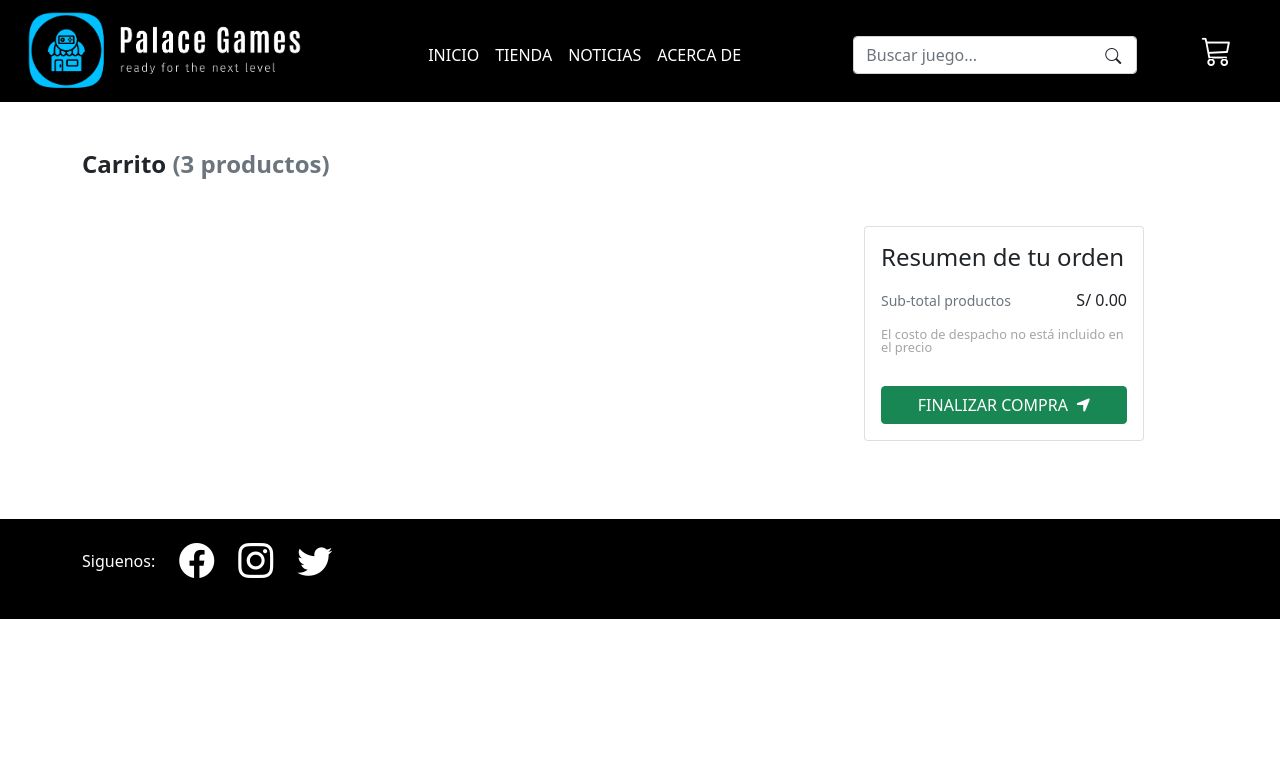
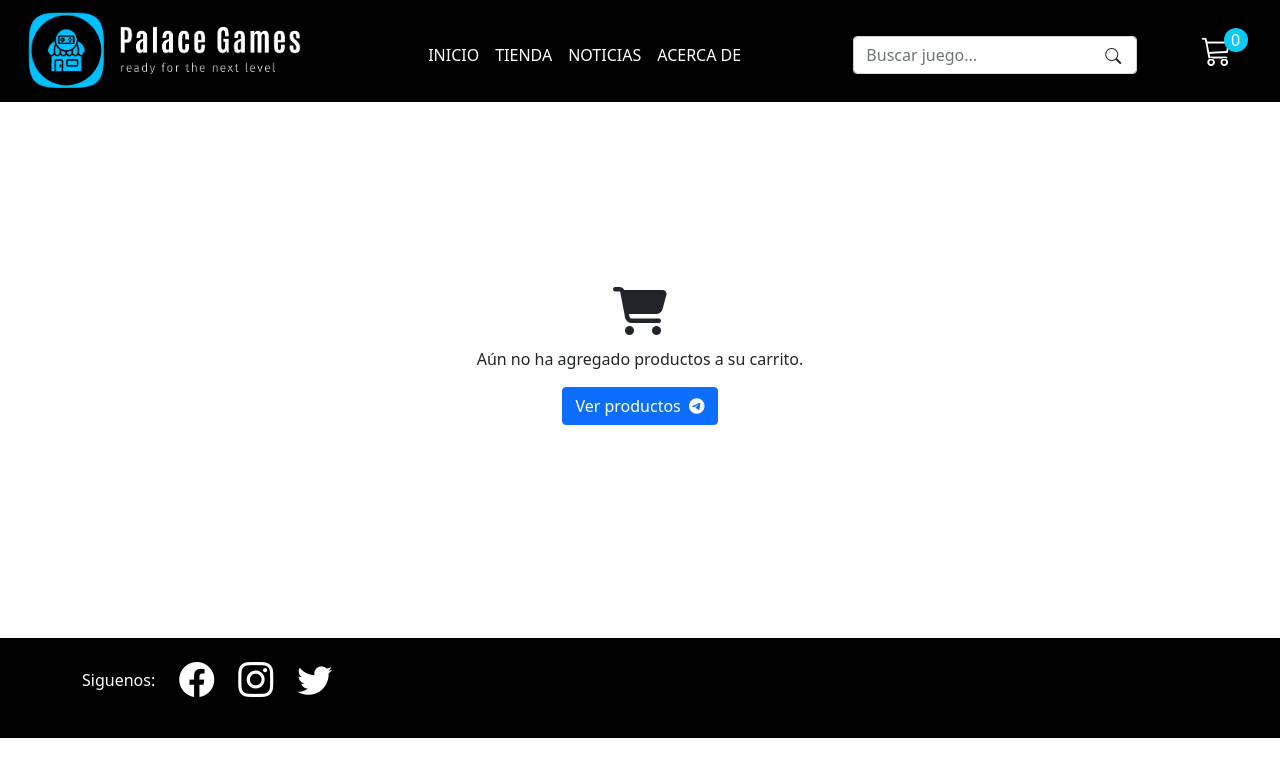
Before and after one commit to juanvilchez2002/proyEcommerce, a React (Create React App) app: page /carrito in a window 1280 px wide. Shown: the top 776 px of the page. Built offline with nearby package versions, Linux system fonts and the light colour scheme.

Commit message:
Agregar a carrito desde detalle y número de productos en header

```diff
--- a/src/App.js
+++ b/src/App.js
@@ -24,6 +24,7 @@ export default function App() {
     <CarritoContextProvider>
       <Router>
         <Header />
+        <div className="app">
           <Routes>
             <Route path="/" element={<Inicio />} />
             <Route path="/tienda" element={<Tienda />} />
@@ -33,6 +34,7 @@ export default function App() {
             <Route path="/detalle/:id" element={<ProductoId />} />
             <Route path="/:busqueda" element={<Busqueda />} />
           </Routes>
+        </div>
         <Footer />
 
         <ToastContainer />
--- a/src/components/Header/Header.jsx
+++ b/src/components/Header/Header.jsx
@@ -1,11 +1,13 @@
+import { useRef, useContext } from "react"
 import "../../style/header.css"
 import logo from "../../assets/img/logo.png"
 import { Link,useNavigate } from "react-router-dom"
-import { useRef } from "react"
 import { useState } from "react"
 
+import { CarritoContext } from "../../context/carrito";
 
 export default function Header() {
+	const { carrito, limpiarCarrito } = useContext(CarritoContext);
 
 	const [input,setInput] = useState("")
 	const buscar = useRef()
@@ -62,8 +64,11 @@ return (
 					<i onClick={eventoClick} className="bi bi-search lupa mt-2 ml-3"/>
                 </div>
 				<div className="d-flex col-xs-8 col-sm-12 col-md-1 col-lg-1 justify-content-center ms-2">
-					<Link to="/carrito" className="navbar-item ms-3 Link">
+					<Link to="/carrito" className="navbar-item ms-3 Link position-relative">
 						<i className="bi bi-cart3 text-white ms-3" style={{fontSize:"30px"}}/>
+						<span className="cantidad-carrito-header bg-info d-flex justify-content-center align-items-center">
+						{ carrito.length }
+						</span>
 					</Link>
 			    </div>
 			</div>
--- a/src/components/detalledeProducto/ProductoId.js
+++ b/src/components/detalledeProducto/ProductoId.js
@@ -1,35 +1,64 @@
-import { obtenerProductosPorId, obtenerCategorias } from "../../services/Services";
-import { useState, useEffect} from "react";
+import { useState, useEffect, useContext } from "react";
+import {
+  obtenerProductosPorId,
+  obtenerCategorias,
+} from "../../services/Services";
 import { useParams } from "react-router";
 import ReactImageMagnify from "react-image-magnify";
+import { toast } from "react-toastify";
 
+import { CarritoContext } from "../../context/carrito";
 
 export default function ProductoId() {
-
   const [producto, setProducto] = useState(null);
   const [cantidad, setCantidad] = useState(1);
   const [categoria, setCategoria] = useState("");
 
-    const { id } = useParams()
+  const { anadirACarrito } = useContext(CarritoContext);
+
+  const { id } = useParams();
 
   const getProducto = async () => {
     try {
       const prodObtenido = await obtenerProductosPorId(id);
       const catObtenidas = await obtenerCategorias();
-            const catProducto = catObtenidas.find((cat) => cat.id == prodObtenido.categoria_id);
+      const catProducto = catObtenidas.find(
+        (cat) => cat.id == prodObtenido.categoria_id
+      );
       setProducto(prodObtenido);
-            setCategoria(catProducto)
+      setCategoria(catProducto);
     } catch (error) {
-            throw error
+      throw error;
     }
   };
 
   const modificarCantidad = (numero) => {
     if (cantidad + numero === 0 || cantidad + numero === 11) {
-            return
+      return;
     }
     setCantidad(cantidad + numero);
-    }
+  };
+
+  const anadirACarritoContext = (e) => {
+    console.log(e);
+    e.preventDefault();
+    toast.success("Producto agregado", {
+      position: "top-right",
+      autoClose: 3000,
+      hideProgressBar: false,
+      closeOnClick: true,
+      pauseOnHover: true,
+      draggable: true,
+      progress: undefined,
+    });
+    const nuevoProducto = {
+      cantidad,
+      producto: {
+        ...producto,
+      },
+    };
+    anadirACarrito(nuevoProducto);
+  };
 
   useEffect(() => {
     getProducto();
@@ -38,7 +67,9 @@ import ReactImageMagnify from "react-image-magnify";
   return (
     <>
       <div className="text-center my-3 mb-4 text-primary">
-                  <h2>{categoria?.nombre} - {producto?.nom_juego}</h2>
+        <h2>
+          {categoria?.nombre} - {producto?.nom_juego}
+        </h2>
       </div>
       <div className="container">
         <div className="row my-3 d-flex justify-content-center">
@@ -83,19 +114,20 @@ import ReactImageMagnify from "react-image-magnify";
                   >
                     <i className="fas fa-plus"></i>
                   </button>
-                                    <br/>
-                                    <button className="btn btn-outline-dark ms-3" >
+                  <br />
+                  <a
+                    href=""
+                    className="btn btn-outline-dark ms-3"
+                    onClick={(e) => anadirACarritoContext(e)}
+                  >
                     <i className="fas fa-cart-plus"></i> Añadir a carrito
-                                    </button>
+                  </a>
                 </div>
-                                <button className="btn btn-outline-dark btn-lg mt-2" >
-                                    Comprar ahora!
-                                </button>
               </div>
             </>
           ) : null}
         </div>
       </div>
     </>
-      )
+  );
 }
--- a/src/components/producto/index.js
+++ b/src/components/producto/index.js
@@ -35,14 +35,15 @@ export default function Producto({ prod }) {
   };
 
   return (
-    <Link style={{ textDecoration: "none" }} to={`/detalle/${prod.id}`} className="card text-center bg-dark ">
+    <Link
+      style={{ textDecoration: "none" }}
+      to={`/detalle/${prod.id}`}
+      className="card text-center bg-dark "
+    >
       <img src={prod.img_juego} alt={prod.nom_juego} className="img-titulo" />
       <div className="card-body text-light card-cont">
         <h4 className="small">
-          <h5
-            style={{ textDecoration: "none" }}
-            className="large"
-          >
+          <h5 style={{ textDecoration: "none" }} className="large">
             {prod.nom_juego}
           </h5>
         </h4>
@@ -50,13 +51,13 @@ export default function Producto({ prod }) {
           {recortarDescripcion(prod.desc_juego)}
         </p>
         <div className="d-flex justify-content-center">
-          <p
+          <a
             href=""
             className="btn btn-outline-primary rounded-0"
             onClick={(e) => anadirACarritoContext(e)}
           >
             COMPRAR
-          </p>
+          </a>
           <h3 className="ms-4 text-secondary">
             S/ {prod.precio_juego.toFixed(2)}
           </h3>
--- a/src/css/styles.css
+++ b/src/css/styles.css
@@ -1,18 +1,17 @@
-.card-inicio{
-    background: rgb(238,69,64);
+.card-inicio {
+  background: rgb(238, 69, 64);
   height: 100%;
   background: linear-gradient(
     180deg,
-        rgba(238,69,64,1) 0%,
-        rgba(199,44,65,1) 15%,
-        rgba(128,19,54,1) 30%,
-        rgba(81,10,50,1) 45%,
-        rgba(45,20,44,1) 100%
+    rgba(238, 69, 64, 1) 0%,
+    rgba(199, 44, 65, 1) 15%,
+    rgba(128, 19, 54, 1) 30%,
+    rgba(81, 10, 50, 1) 45%,
+    rgba(45, 20, 44, 1) 100%
   );
-
 }
 
-.card{
+.card {
   display: flex;
   flex-wrap: wrap;
   justify-content: center;
@@ -21,8 +20,32 @@
   margin: 30px;
 }
 
-.card img{
+.card img {
   width: 220px;
   height: 300px;
   margin-top: 10px;
 }
+
+.app {
+  min-height: 55vh;
+}
+
+/* Carrito */
+.carrito-vacio {
+  height: 50vh;
+}
+
+.icono-carrito-vacio {
+  font-size: 3em;
+}
+
+.cantidad-carrito-header {
+  width: 1.5rem;
+  height: 1.5rem;
+
+  border-radius: 50%;
+
+  position: absolute;
+  top: 0;
+  right: -1rem;
+}
--- a/src/views/carrito/index.jsx
+++ b/src/views/carrito/index.jsx
@@ -42,8 +42,8 @@ export default function Carrito() {
     return (
         <div className="container mt-5">
             <div className="row">
-                <div className="col-12 pt-0">
-                    <h2 className="subtitulo-general">Carrito <span className="text-muted">(3 productos) </span></h2>
+                {carrito.length ? (                <div className="col-12 pt-0">
+                    <h2 className="subtitulo-general">Carrito <span className="text-muted">({carrito.length} productos) </span></h2>
 
                     {/* Producto */}
                     <section>
@@ -119,7 +119,19 @@ export default function Carrito() {
                             </div>
                         </div>
                     </section>
-                </div>
+                </div>) : (
+                    <div className="col-12 text-center carrito-vacio d-flex flex-column justify-content-center align-items-center">
+                        <span className="icono-carrito-vacio">
+                        <i class="fas fa-shopping-cart"></i>
+                        </span>
+                        <p>Aún no ha agregado productos a su carrito.</p>
+
+                        <Link to="/tienda" className="btn btn-primary">
+                            Ver productos &nbsp;
+                            <i class="fab fa-telegram-plane"></i>
+                        </Link>
+                    </div>
+                )}
             </div>
         </div>
     )
```
Lines whose indentation alone changed are shown as unchanged.
